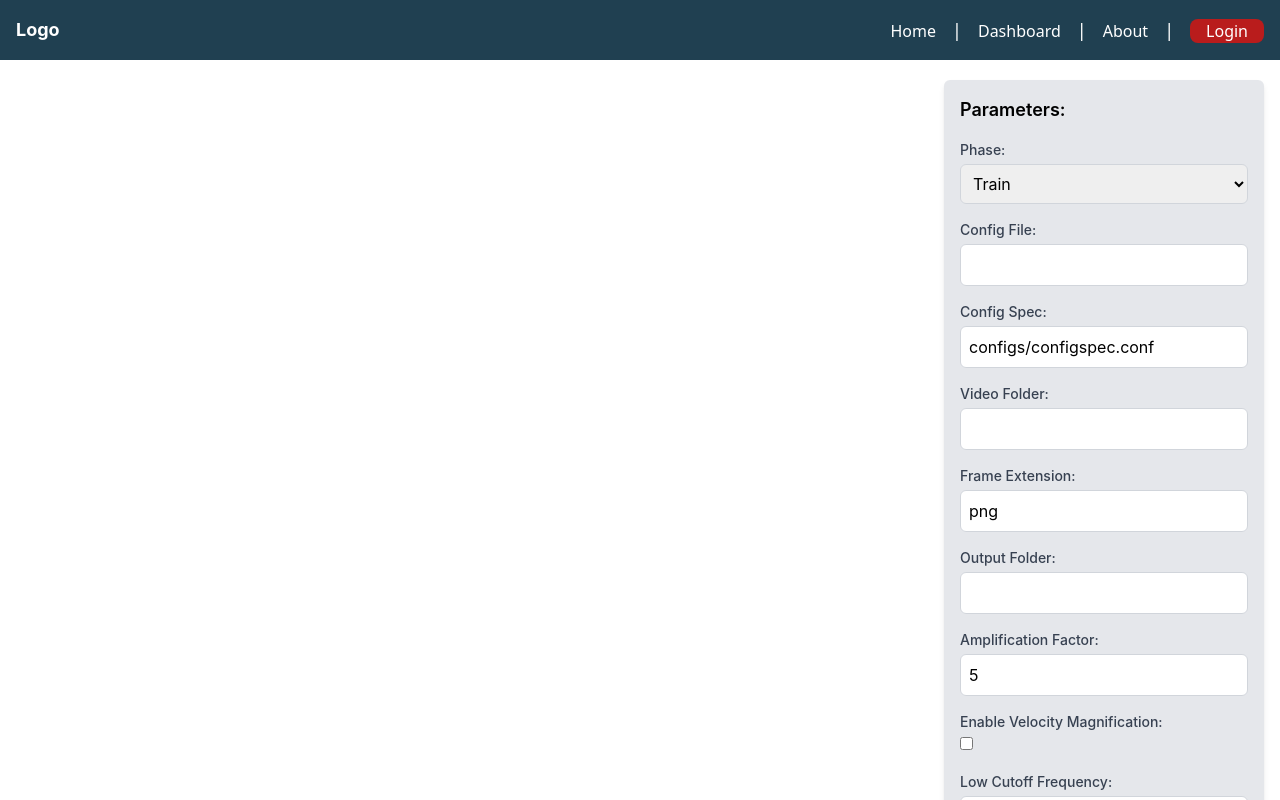
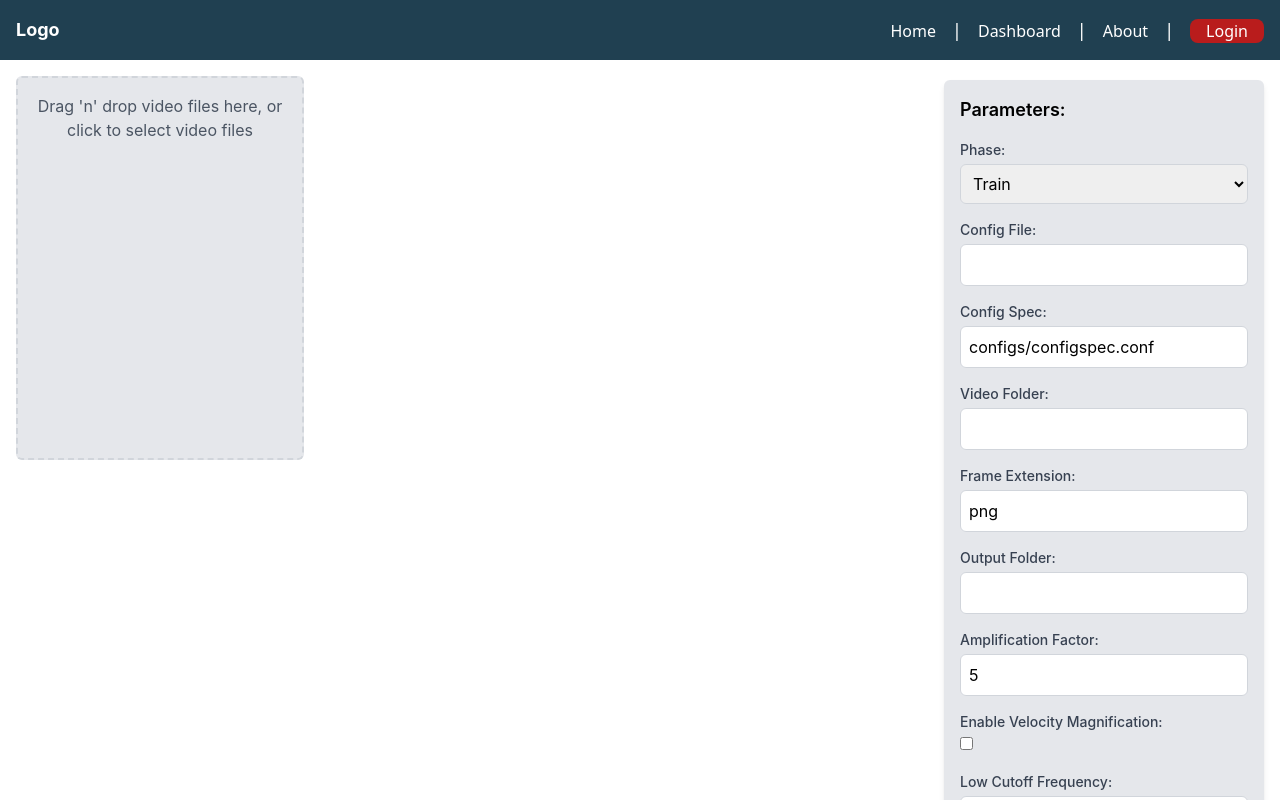
Before and after one commit to SkySingh04/Motion-Amplification-Video, a React (Create React App) app in the folder frontend/: page /dashboard in a window 1280 px wide. Built offline with nearby package versions, Linux system fonts and the light colour scheme.

Commit message:
Added dropzone

```diff
--- a/frontend/src/App.js
+++ b/frontend/src/App.js
@@ -4,6 +4,8 @@ import Navbar from './components/Navbar';
 import HomePage from './pages/HomePage';
 import Dashboard from './pages/Dashboard';
 import Output from './pages/Output';
+
+
 
 function App() {
   return (
--- /dev/null
+++ b/frontend/src/components/Dropzone.jsx
@@ -0,0 +1,30 @@
+import React from 'react';
+import { useDropzone } from 'react-dropzone';
+
+const Dropzone = ({ onDrop }) => {
+  const { getRootProps, getInputProps, isDragActive } = useDropzone({
+    onDrop,
+    accept: 'video/*',
+  });
+
+  const dropzoneClasses = `border-dashed border-2 border-gray-300 rounded-md p-4 text-center ${
+    isDragActive ? 'bg-gray-100' : 'bg-gray-200'
+  }`;
+
+  return (
+    <div className={`h-1/2 w-full ${dropzoneClasses}`} {...getRootProps()}>
+      <input className="hidden" {...getInputProps()} />
+      {isDragActive ? (
+        <p className="text-gray-600">Release to drop the files here</p>
+      ) : (
+        <div>
+          <p className="text-gray-600">
+            Drag 'n' drop video files here, or click to select video files
+          </p>
+        </div>
+      )}
+    </div>
+  );
+};
+
+export default Dropzone;
--- a/frontend/src/pages/Dashboard.jsx
+++ b/frontend/src/pages/Dashboard.jsx
@@ -1,14 +1,26 @@
-import React from 'react';
-import UserInput from '../components/UserInput'; // Import the UserInput component
+import React, { useCallback } from 'react';
+import Dropzone from '../components/Dropzone';
+import UserInput from '../components/UserInput';
 
 function Dashboard() {
+  const onDrop = useCallback((acceptedFiles) => {
+    const acceptedVideos = acceptedFiles.filter((file) =>
+      file.name.match(/\.(mp4|avi|mov|mkv|flv|wmv|webm)$/i)
+    );
+
+    console.log(acceptedVideos);
+  }, []);
+
   return (
     <div className="flex">
-      <div className="w-3/4 p-4">
+      <div className="w-1/4 p-4 h-screen fixed left-0">
+        <Dropzone onDrop={onDrop} />
+      </div>
+      <div className="w-2/4 p-4 mx-auto">
 
       </div>
-      <div className="w-1/4 p-4">
-        <UserInput /> {/* Include the UserInput component */}
+      <div className="w-1/4">
+      <UserInput />
       </div>
     </div>
   );
```
